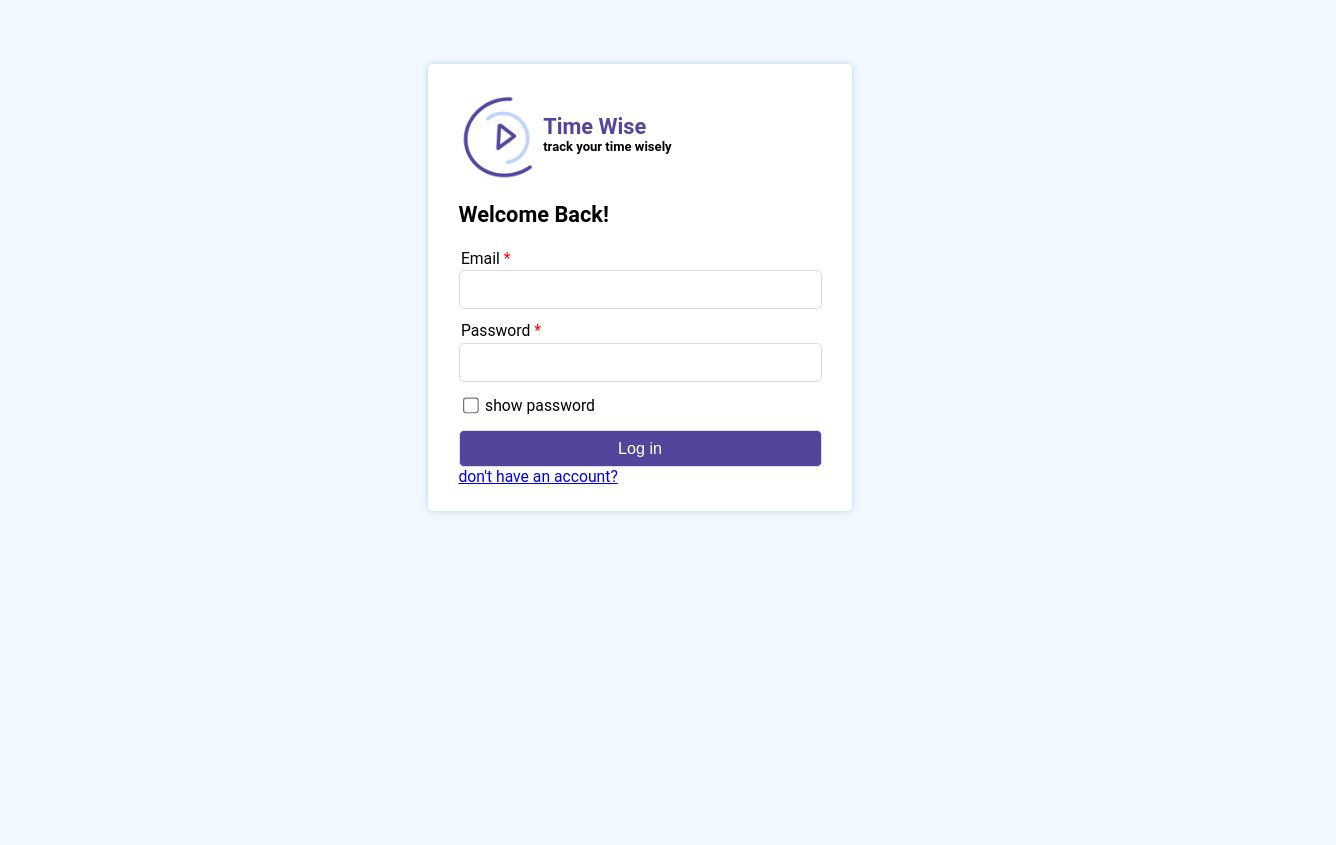
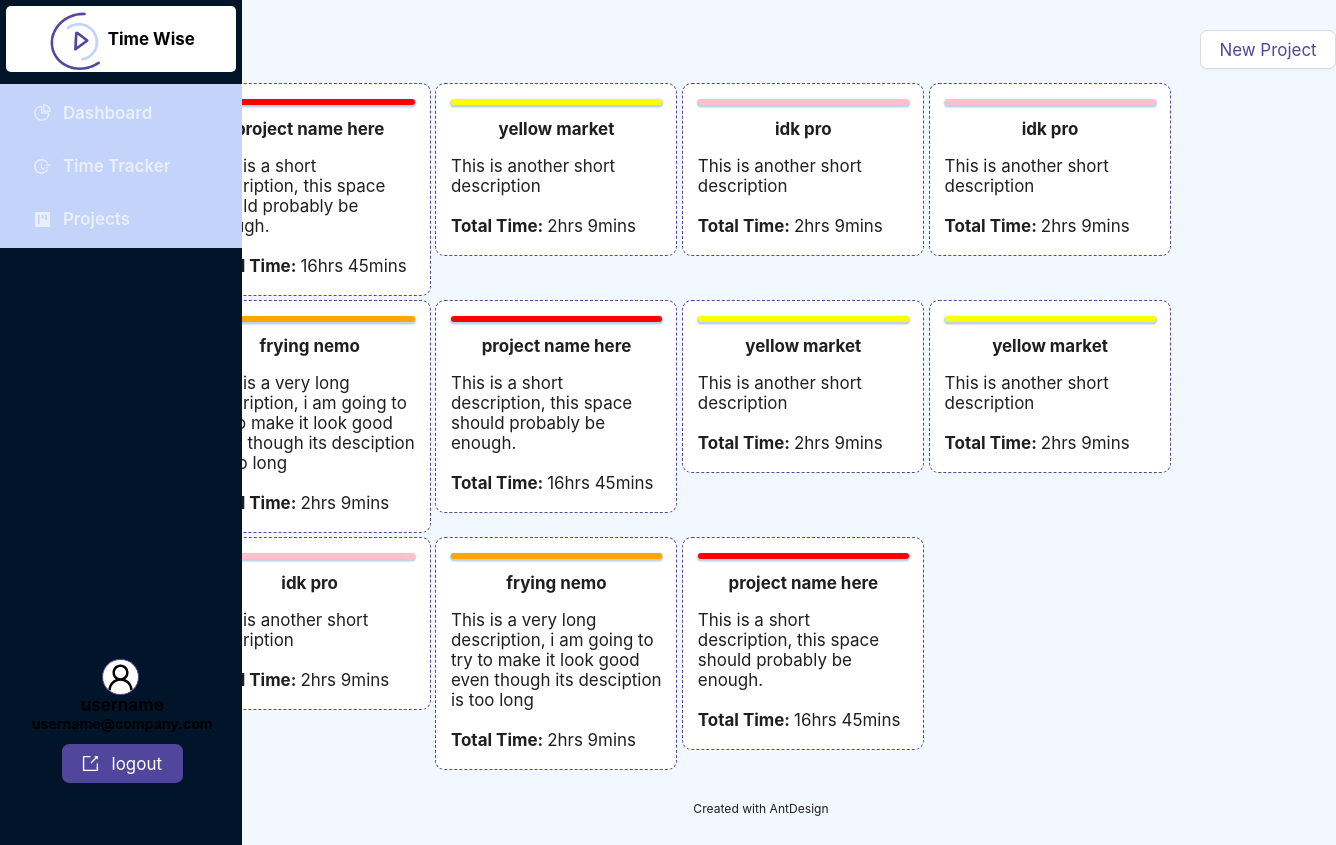
Before and after one commit to MariamHasanat/time-wise-ui, a React (Create React App) app: page /projects in a window 1280 px wide. Before the commit this address led to /login. Shown: the whole page, 1336 px wide, since content can reach past the window. Before the commit the page ends 800 px from the top, so only its background shows below. Built offline with nearby package versions, Linux system fonts and the light colour scheme.

Commit message:
fix a problem of return the token before navigate the page

```diff
--- a/src/App.tsx
+++ b/src/App.tsx
@@ -10,6 +10,8 @@ import Dashboard from './pages/dashboard/dashboard';
 import Login from './pages/Login/login';
 import Guard from './providers/guard/guard';
 function App() {
+
+
   return (
 
     <div className="App">
@@ -39,14 +41,14 @@ function App() {
             <Route path='/signup' element={<Signup />} />
             <Route path='/login' element={<Login />} />
             <Route path='/dashboard' element={
-              <Guard >
+              <Guard>
                 <PageLayout>
                   <Dashboard />
                 </PageLayout>
               </Guard>
             } />
             <Route path='/timeTracker' element={
-              <Guard >
+              <Guard>
                 <PageLayout>
                   <TimeTracker />
                 </PageLayout>
--- a/src/providers/guard/guard.tsx
+++ b/src/providers/guard/guard.tsx
@@ -6,15 +6,10 @@ const Guard = (props: any) => {
   const navigate = useNavigate();
   const token: string = localStorage.getItem('token') || "";
 
-  useEffect(() => {
-    if (!token.length) {
-      console.log("no one");
-
-      navigate("/login")
-      showMessage('error', 'you are not logged in');
-    }
-  }, [token])
-
+  if (!token.length) {
+    navigate("/login")
+    showMessage('error', 'you should login to continue');
+  }
   return (
     <div>
       {props.children}
--- a/src/services/user/login.ts
+++ b/src/services/user/login.ts
@@ -15,9 +15,12 @@ const login = async (props: ILogin) => {
   })
     .then(async response => {
       if (response.status === 200) {
-        showMessage('success', 'success');
-        response.json().then((res) => localStorage.setItem('token', res.token));
-        return true;
+        return response.json()
+          .then((res) => {
+            localStorage.setItem('token', res.token)
+            showMessage('success', 'success');
+            return true;
+          })
       } else if (response.status === 400 || response.status === 401) {
         showMessage('error', 'email/password combination is not valid');
         return false;
```
